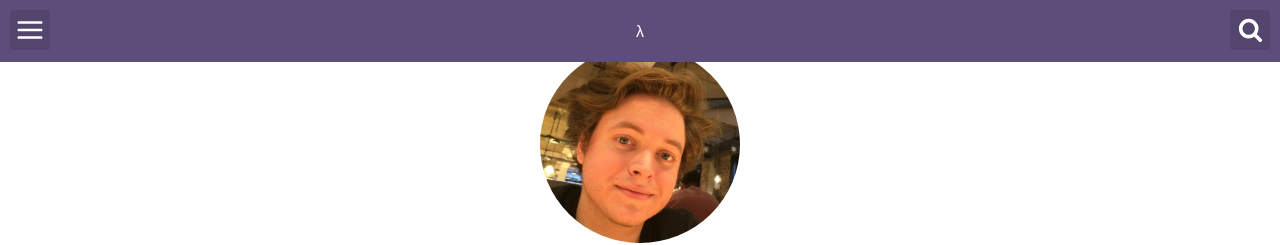
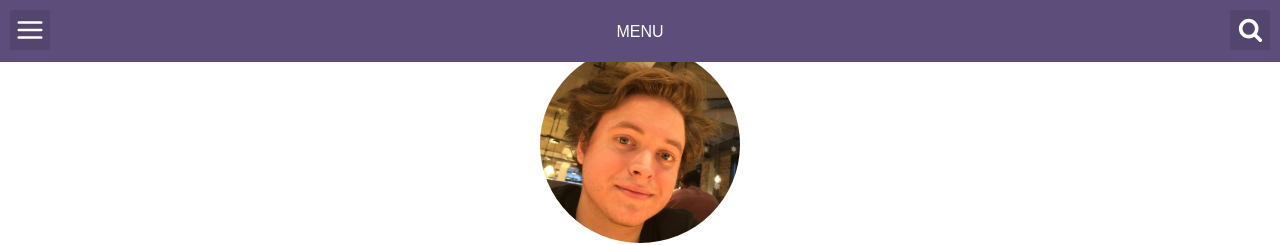
Before and after one commit to matzar/matzar.github.io, a Jekyll site: the page built from about.html, in a window 1280 px wide. Shown: the top 245 px of the page. Built offline with Jekyll 4.4.1, drawn with Linux system fonts in a browser that asks for light colours.

Commit message:
update: header name to MENU

```diff
--- a/_includes/header-post.html
+++ b/_includes/header-post.html
@@ -9,6 +9,6 @@
 </style>
 
 <header class="header-post">
-   	<p>λ</p>
+   	<p>MENU</p>
     {% include menu-search.html %}
 </header>
```
